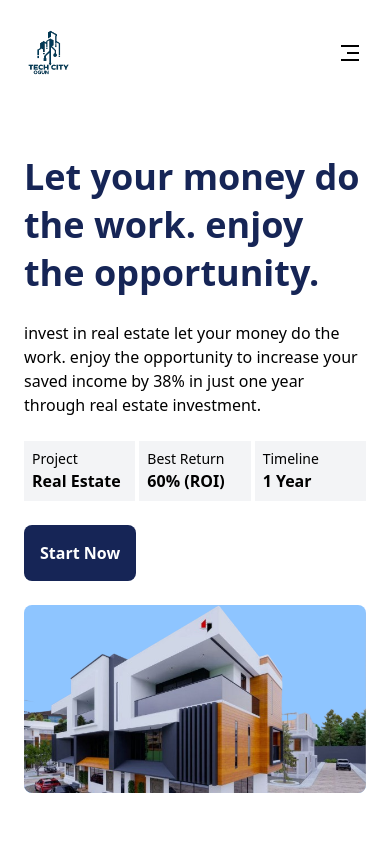
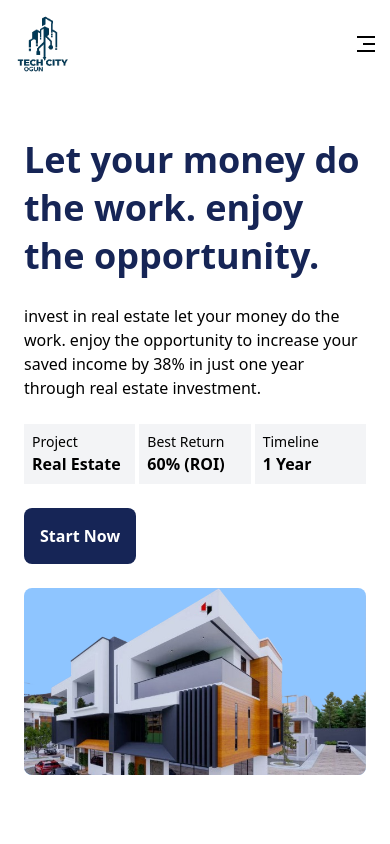
Before and after one commit to CodedJay672/tech-city, a React (Vite) app: page / in a window 390 px wide. Shown: the top 844 px of the page. Built offline with nearby package versions, Linux system fonts and the light colour scheme.

Commit message:
increase logo size and reduce padding

```diff
--- a/src/components/containers/Navbar.jsx
+++ b/src/components/containers/Navbar.jsx
@@ -10,11 +10,11 @@ const Navbar = () => {
   };
 
   return (
-    <nav className="w-full flex justify-between p-6 lg:p-10 items-center sticky top-0 left-0 z-50 bg-white">
+    <nav className="w-full flex justify-between p-2 lg:p-6 items-center sticky top-0 left-0 z-50 bg-white">
       <img
         src="assets/dark-logo.png"
-        width={80}
-        height={80}
+        width={100}
+        height={100}
         alt="tech-city"
         className="-ml-4"
       />
@@ -41,7 +41,11 @@ const Navbar = () => {
 
       <div className="lg:hidden">
         <div className="p-1 cursor-pointer" onClick={handleShowMenu}>
-          {showMenu ? <RiCloseLine size={24} /> : <RiMenu3Line size={24} />}
+          {showMenu ? (
+            <RiCloseLine size={24} className="font-bold stroke-2 fill-black" />
+          ) : (
+            <RiMenu3Line size={24} className="font-bold" />
+          )}
         </div>
         {showMenu && (
           <ul className="w-full absolute top-32 right-0 bg-white rounded-md p-4 slide-top">
```
